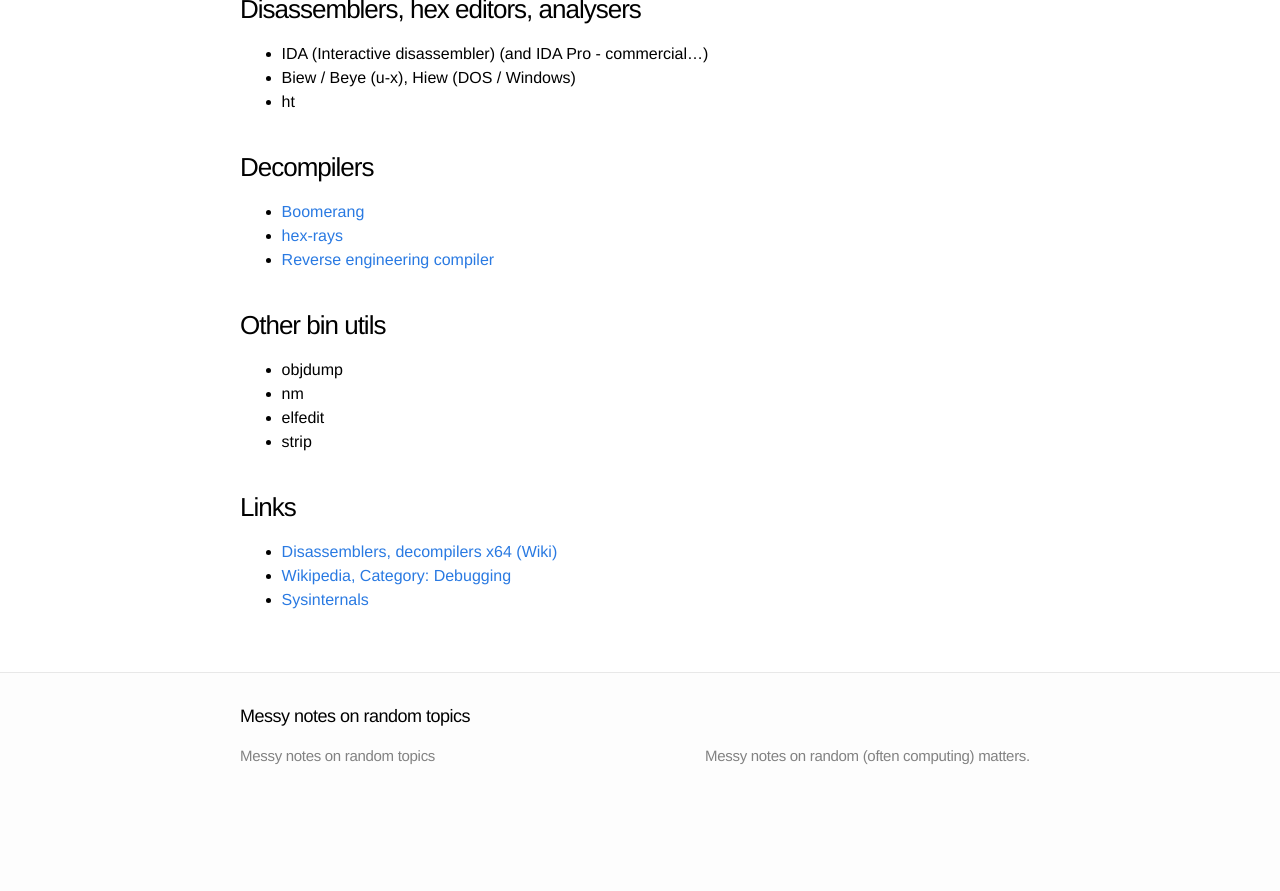
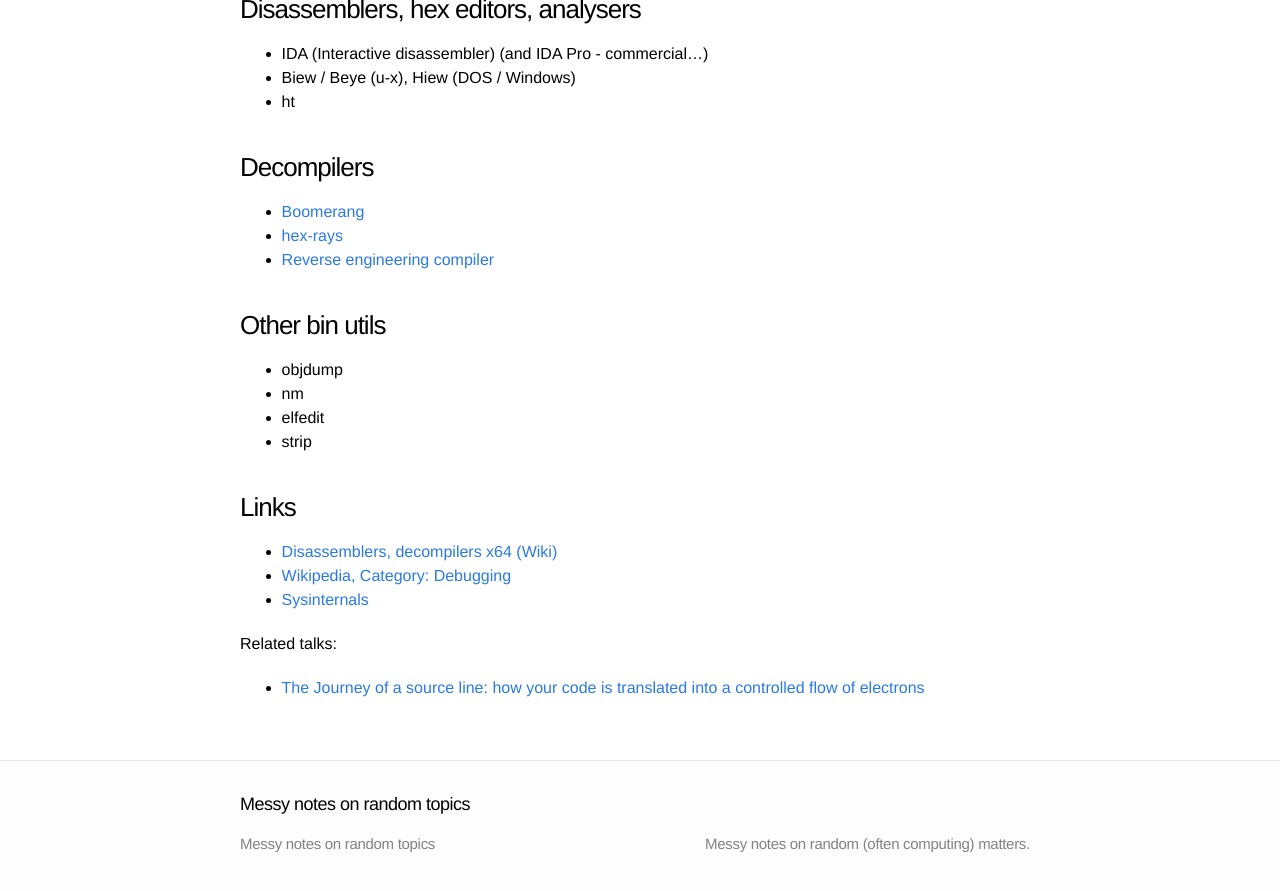
Before and after one commit to t-w/t-w.github.io, a Jekyll site: the page built from _posts/2016-09-28-useful_debugging_tools.markdown, in a window 1280 px wide and 900 px high, scrolled down 1126 px. Shown: the top 891 px of the window. Built offline with Jekyll 4.4.1, drawn with Linux system fonts in a browser that asks for light colours; before the commit the page ends 1938 px from its top, so only the background shows below that.

Commit message:
Adding link to the recent Andrzej Nowak's talk at CERN.

```diff
--- a/_posts/2016-09-28-useful_debugging_tools.markdown
+++ b/_posts/2016-09-28-useful_debugging_tools.markdown
@@ -63,6 +63,10 @@ Windows:
 - [Wikipedia, Category: Debugging][2.]
 - [Sysinternals][6.]
 
+Related talks:
+- [The Journey of a source line: how your code is translated into a controlled flow of electrons][anowak_talk_cern]
+
+
 [1.]: https://en.wikibooks.org/wiki/X86_Disassembly/Disassemblers_and_Decompilers
 [2.]: https://en.wikipedia.org/wiki/Category:Debugging
 [6.]: https://technet.microsoft.com/en-us/sysinternals/bb545021.aspx
```
Also changed, not shown: other parts of _posts/2016-09-28-useful_debugging_tools.markdown (+1 -0 lines).
